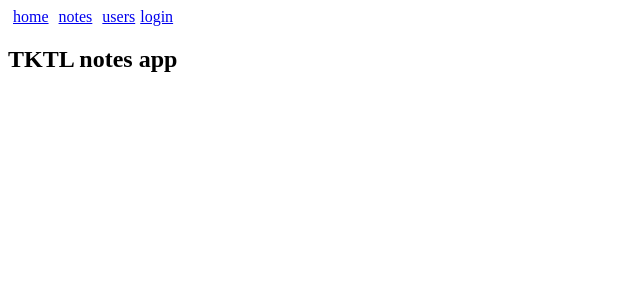
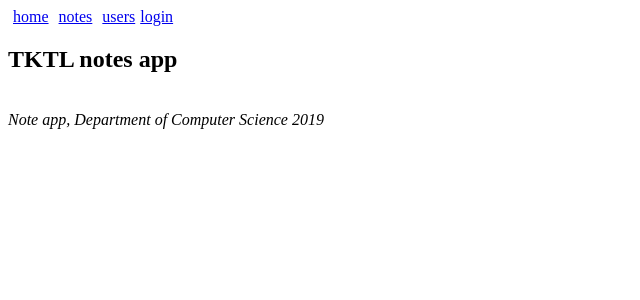
Before and after one commit to vsparrow/fso-notes-routed, a React (Create React App) app: page / in a window 1280 px wide. Shown: the top 300 px of the page, without its empty margins (0-640 px from the left). Built offline with nearby package versions, Linux system fonts and the light colour scheme.

Commit message:
add footer

```diff
--- a/src/index.js
+++ b/src/index.js
@@ -89,6 +89,7 @@ const App = ()=>{
 					}/>
 					<Route path="/login" render={()=><Login onLogin={login}/> }/>
 					<Route path="/users" render={()=> user? <Users /> : <Redirect to="/login"/>}/>
+					<div><br/><em>Note app, Department of Computer Science 2019</em></div>
 				</div>
 			</Router>
 		</div>
```
